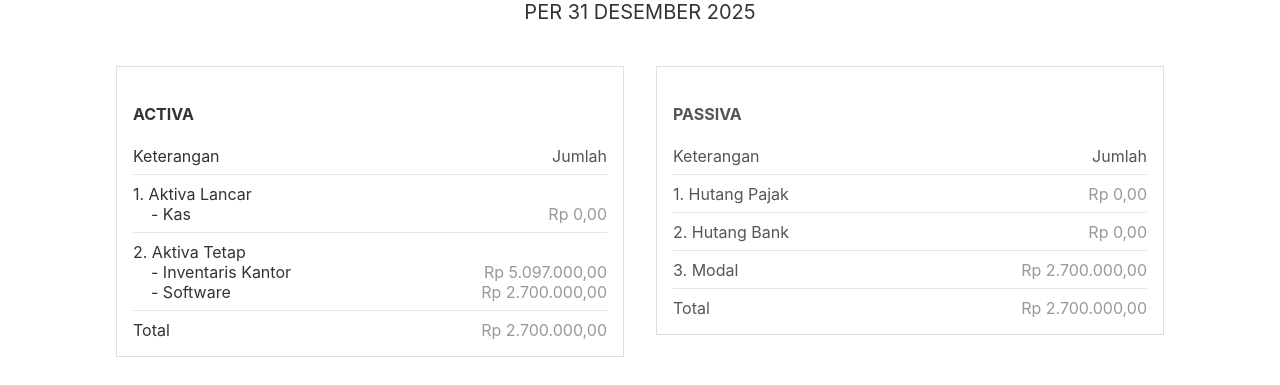
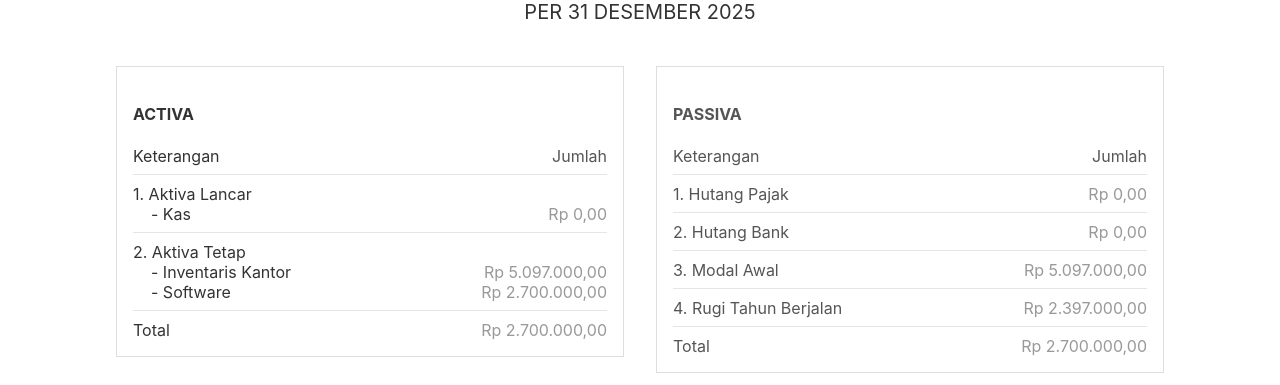
Before and after one commit to artslinux/nudc33ycmqc, a Jekyll site: the page neraca.html, which Jekyll copies as it is, in a window 1280 px wide and 1400 px high, scrolled down 240 px, cut to the strip 0-385 px from the top of the window. Built offline with Jekyll 4.4.1, drawn with Linux system fonts in a browser that asks for light colours; some of the changed text lies outside the part shown.

Commit message:
Update neraca.html

```diff
--- a/neraca.html
+++ b/neraca.html
@@ -287,9 +287,14 @@
     Rp 0,00
     </div>
     <hr>
-    3. Modal
+    3. Modal Awal
     <div class="container-right">
-    Rp 2.700.000,00
+    Rp 5.097.000,00
+    </div>
+    <hr>
+    4. Rugi Tahun Berjalan
+    <div class="container-right">
+    Rp 2.397.000,00
     </div>
     <hr>
     Total
@@ -367,28 +372,26 @@
     <h4><b>BEBAN USAHA</b></h4>
     <hr>
     &nbsp;&nbsp;&nbsp;&nbsp;-&nbsp;Beban Gaji
-    <hr>
-    &nbsp;&nbsp;&nbsp;&nbsp;-&nbsp;Beban Listrik
-    <hr>
-    &nbsp;&nbsp;&nbsp;&nbsp;-&nbsp;Beban Promosi
-    <hr>
-    &nbsp;&nbsp;&nbsp;&nbsp;-&nbsp;Beban Internet (Sewa Domain)
-    <hr>
-    &nbsp;&nbsp;&nbsp;&nbsp;-&nbsp;Beban Lainnya (Kerusakan Laptop)
-    <hr>
-    Total
     <div class="container-right">
     Rp 0,00
     </div>
     <hr>
+    &nbsp;&nbsp;&nbsp;&nbsp;-&nbsp;Beban Listrik
     <div class="container-right">
     Rp 0,00
     </div>
     <hr>
+    &nbsp;&nbsp;&nbsp;&nbsp;-&nbsp;Beban Promosi
+    <div class="container-right">
+    Rp 0,00
+    </div>
+    <hr>
+    &nbsp;&nbsp;&nbsp;&nbsp;-&nbsp;Beban Internet (Sewa Domain)
     <div class="container-right">
     Rp 250.000,00
     </div>
     <hr>
+    &nbsp;&nbsp;&nbsp;&nbsp;-&nbsp;Beban Lainnya (Kerusakan Laptop)
     <div class="container-right">
     Rp 2.147.000,00
     </div>
```
